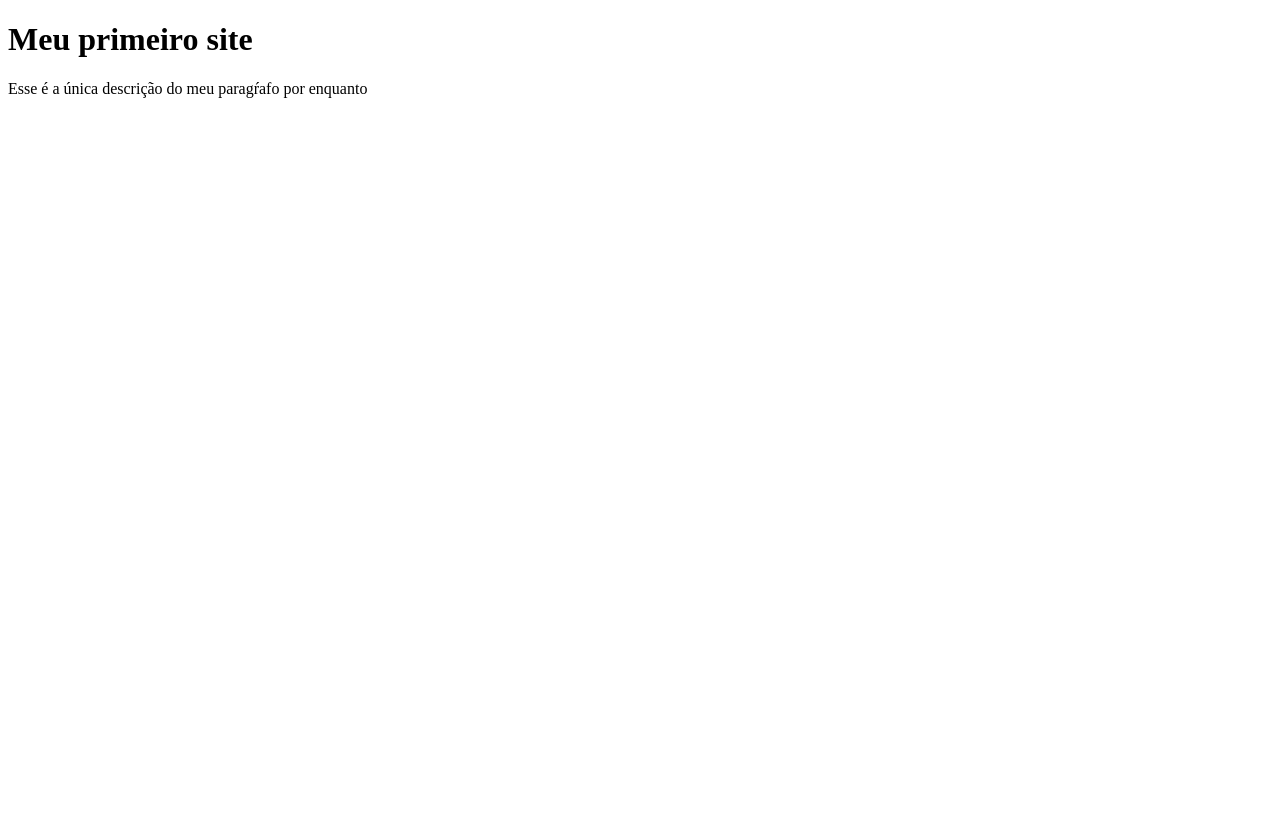
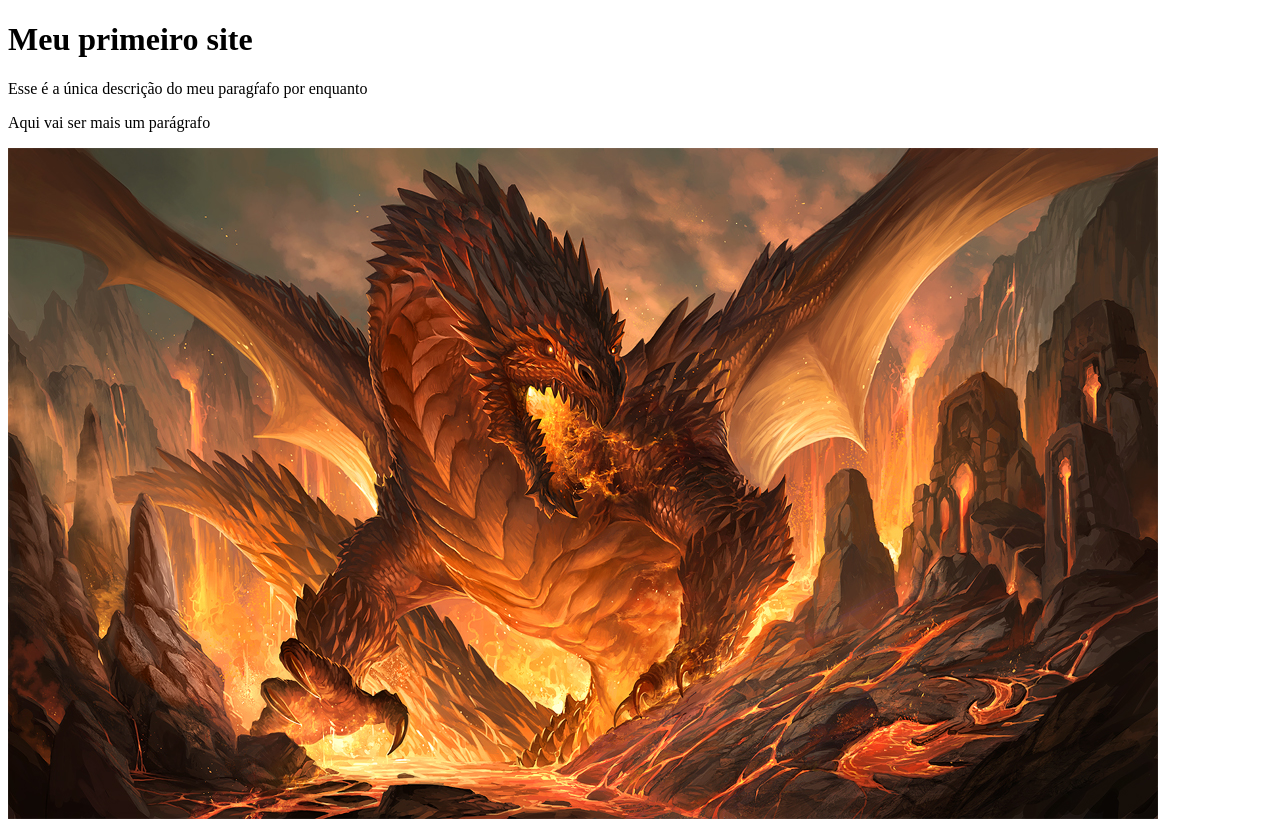
Before and after one commit to MateusAlbano1/Nota10, a plain HTML site: page index.html in a window 1280 px wide. Before the commit the page ends 800 px from the top, so only its background shows below. Drawn offline with Linux system fonts and the light colour scheme.

Commit message:
Update index.html
Vai na fé

```diff
--- a/index.html
+++ b/index.html
@@ -8,5 +8,7 @@
 <body>
     <h1>Meu primeiro site </h1>
     <p>Esse é a única descrição do meu paragŕafo por enquanto</p>
+    <p>Aqui vai ser mais um parágrafo</p>
+    <img src="dragon-wallpaper-images-8.jpg" alt="Dragão">
 </body>
 </html>
```
